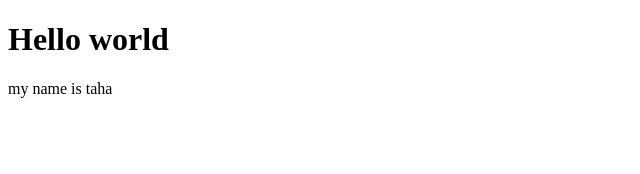
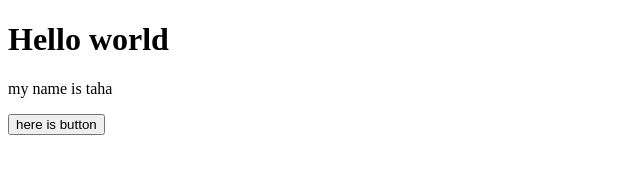
Before and after one commit to tahadev14/test, a plain HTML site: page index.html in a window 1280 px wide. Shown: the whole page, without its empty margins (0-640 px from the left). Drawn offline with Linux system fonts and the light colour scheme.

Commit message:
add-button

```diff
--- a/index.html
+++ b/index.html
@@ -8,5 +8,6 @@
 <body>
     <h1>Hello world</h1>
     <p>my name is taha</p>
+    <button>here is button</button>
 </body>
 </html>
```
